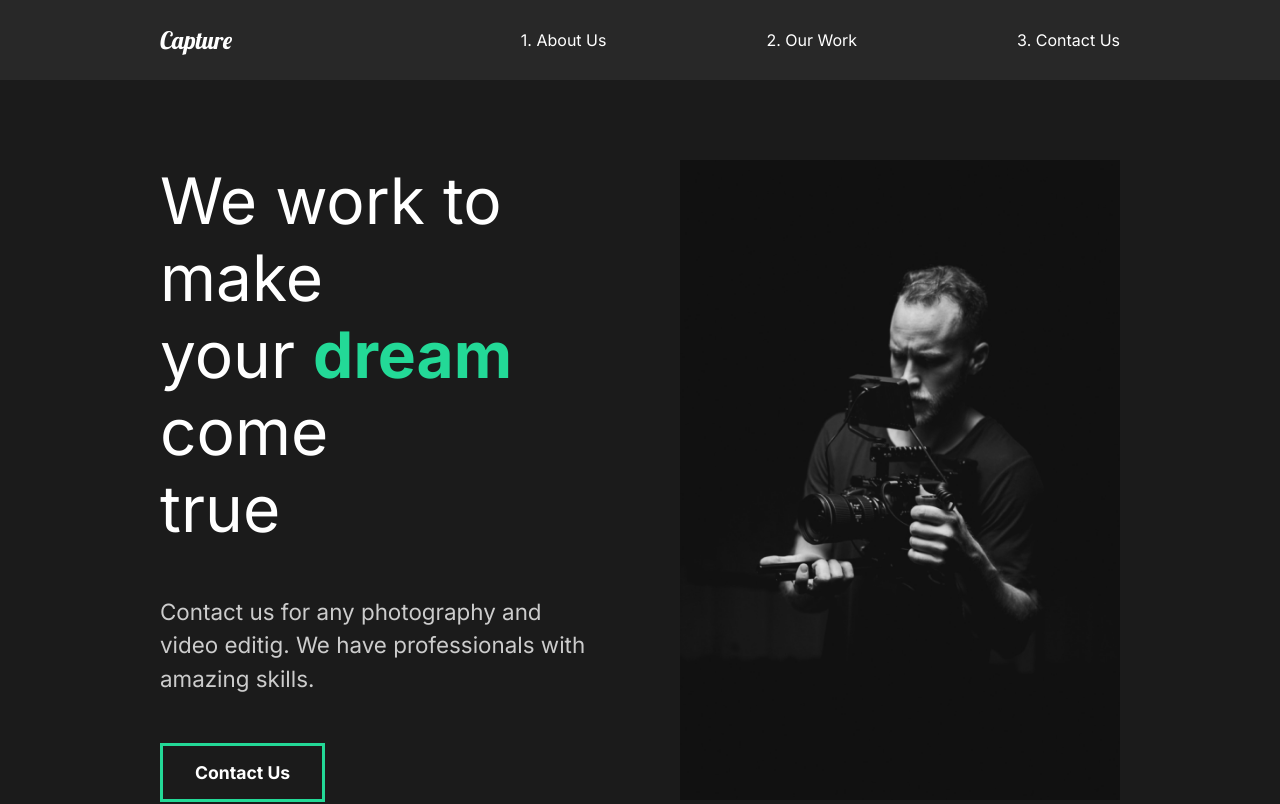
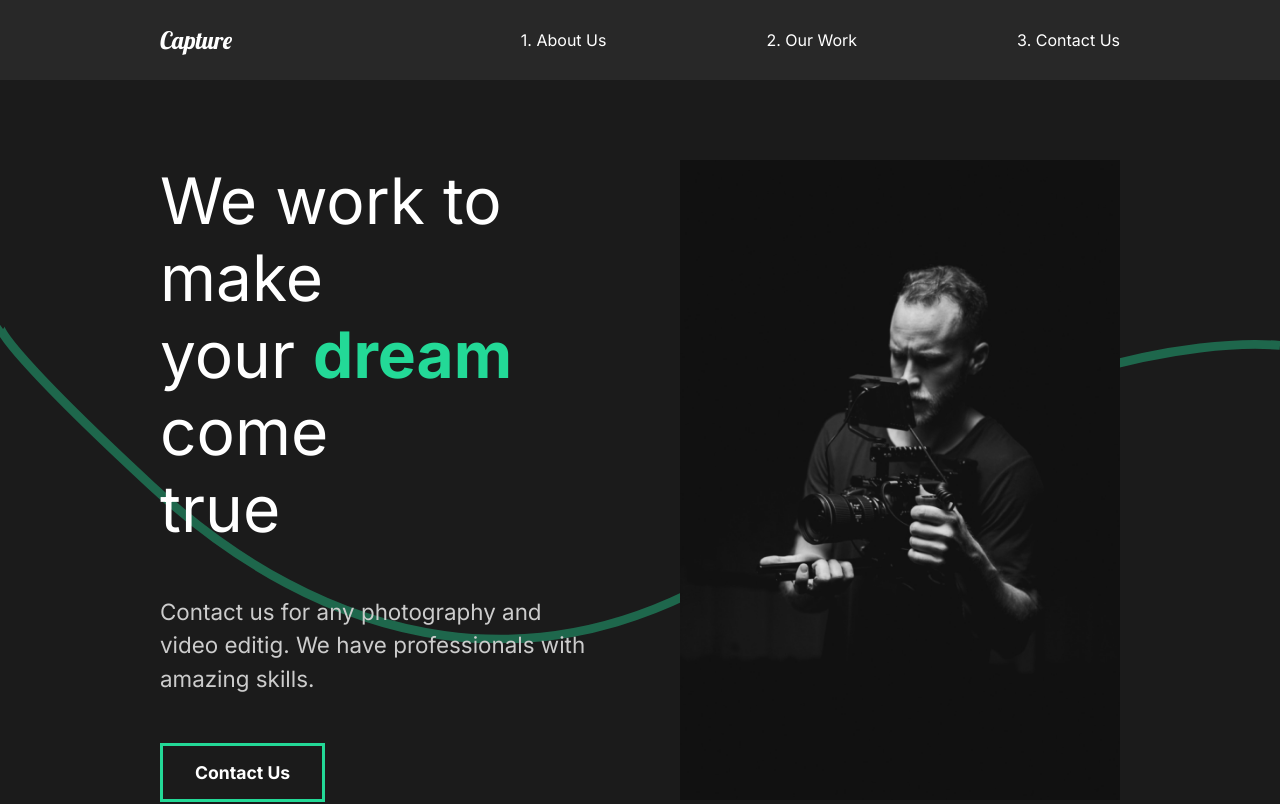
Before and after one commit to ErwinWoz/potrfolio-site, a React (Create React App) app: page / in a window 1280 px wide. Shown: the top 804 px of the page. Built offline with nearby package versions, Linux system fonts and the light colour scheme.

Commit message:
Adding wave animation

```diff
--- a/src/components/AboutSection.js
+++ b/src/components/AboutSection.js
@@ -4,6 +4,7 @@
 //Framer Motion
 import { motion } from 'framer-motion';
 import { titleAnim, fade, photoAnim } from '../animation';
+import Wave from './Wave';
 
 const AboutSection = () => {
     return (
@@ -26,6 +27,7 @@
             <ImageStyle>
                 <motion.img variants={photoAnim} src={home1} alt="guy with camera" />
             </ImageStyle>
+            <Wave />
         </AboutStyle>
     );
 };
--- /dev/null
+++ b/src/components/Wave.js
@@ -0,0 +1,31 @@
+import React from 'react';
+import styled from 'styled-components';
+import { motion } from 'framer-motion';
+
+const Wave = () => {
+    return (
+        <WaveSvgStyle
+            viewBox="0 0 1440 363"
+            fill="none"
+            xmlns="http://www.w3.org/2000/svg"
+        >
+            <motion.path
+                initial={{pathLength: 0, pathOffset: 1}}
+                animate={{pathLength: 1, pathOffset: 0 }}
+                transition={{duration: 1}}
+                d="M1440 27.4774C1352.73 19.8184 1122.41 49.0556 899.331 227.276C620.48 450.052 354.282 355.647 170.328 185.318C23.165 49.0556 -4.21721 8.32998 0.487081 5"
+                stroke="#23d997"
+                strokeOpacity="0.4"
+                strokeWidth="10"
+            />
+        </WaveSvgStyle>
+    );
+}
+
+const WaveSvgStyle = styled.svg`
+    position: absolute;
+    left: 0;
+    z-index: 1;
+`;
+
+export default Wave;
--- a/src/styles.js
+++ b/src/styles.js
@@ -12,6 +12,7 @@
 export const DescriptionStyle = styled.div `
     flex: 1;
     padding-right: 5rem;
+    z-index: 2;
     h2 {
         font-weight: lighter;
     }
@@ -20,6 +21,7 @@
 export const ImageStyle = styled.div `
     flex: 1;
     overflow: hidden;
+    z-index: 2;
     img {
         width: 100%;
         height: 80vh;
```
Also changed, not shown: 1 other file (tests, documents, lock files or other folders).
